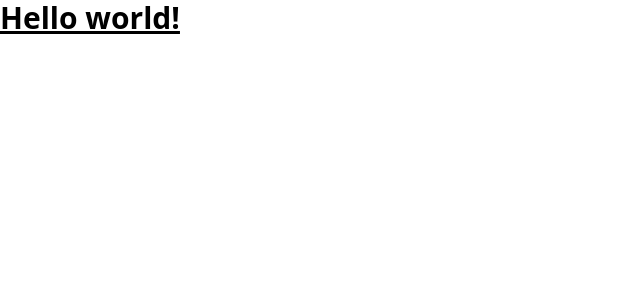
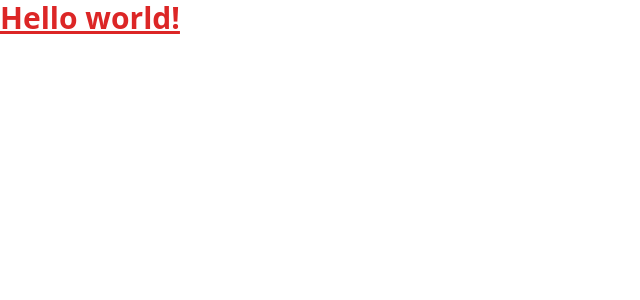
Before and after one commit to pedromchd/ds1-ava6, a React (Create React App) app: page / in a window 1280 px wide. Shown: the top 300 px of the page, without its empty margins (0-640 px from the left). Built offline with nearby package versions, Linux system fonts and the light colour scheme; the HTML template or start-up script is replaced by a standard one.

Commit message:
dark mode setting

```diff
--- a/src/App.js
+++ /dev/null
@@ -1,11 +0,0 @@
-import cx from 'classnames';
-
-function App() {
-    return (
-        <h1 className="text-3xl font-bold underline">
-            Hello world!
-        </h1>
-    )
-}
-
-export default App;
--- /dev/null
+++ b/src/App.jsx
@@ -0,0 +1,14 @@
+import { useState, useEffect } from 'react';
+import cx from 'classnames';
+
+function App() {
+    return (
+        <div className="dark">
+            <h1 className="text-3xl font-bold underline dark:text-red-600 text-black">
+                Hello world!
+            </h1>
+        </div>
+    )
+}
+
+export default App;
--- a/tailwind.config.js
+++ b/tailwind.config.js
@@ -7,4 +7,5 @@ module.exports = {
     extend: {},
   },
   plugins: [],
+  darkMode: "class",
 }
```
